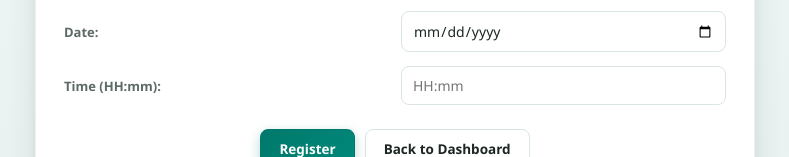
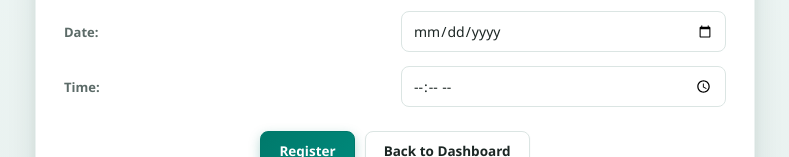
Before and after one commit to JanarthanManojkumar/sunrise_dental_clinic, a website: page sunrise_dental_clinic_frontend/appointment-form.html in a window 1280 px wide. Shown: the part 444-601 px from the top of the page, without its empty margins (245-1034 px from the left). Drawn offline with Linux system fonts and the light colour scheme; no server answers; sample sign-in values are in the browser's storage.

Commit message:
feat(frontend): use a native time picker for appointment time
Replaces the free-text "HH:mm" field with input type="time", matching
the format the backend already parses (LocalTime.parse).

```diff
--- a/sunrise_dental_clinic_frontend/appointment-form.html
+++ b/sunrise_dental_clinic_frontend/appointment-form.html
@@ -31,8 +31,8 @@
                 <label for="date">Date:</label>
                 <input type="date" id="date" required>
 
-                <label for="time">Time (HH:mm):</label>
-                <input type="text" id="time" placeholder="HH:mm" required>
+                <label for="time">Time:</label>
+                <input type="time" id="time" required>
             </form>
             <div class="button-row">
                 <button type="submit" form="appointmentForm" class="primary" id="btnSubmit">Register</button>
```
